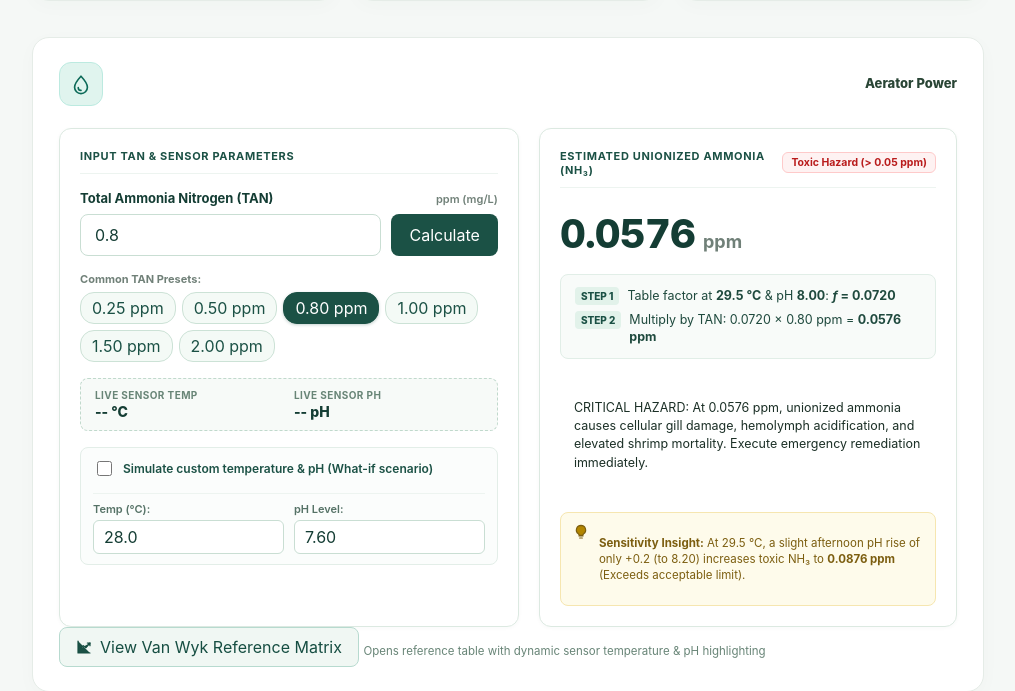
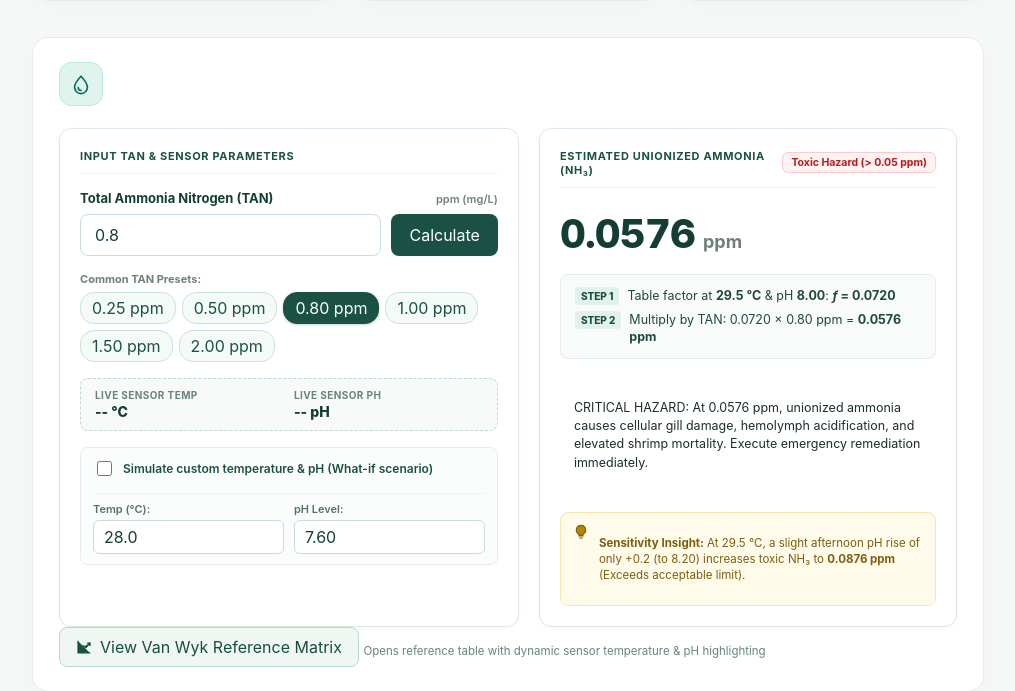
Before and after one commit to gmrdavid/shrimpGuard, a Flask app: template templates/calculators.html in a window 1280 px wide. Shown: the part 2677-3368 px from the top of the page, without its empty margins (258-1273 px from the left). Run offline with Flask 3, Linux system fonts and the light colour scheme; the template is opened without the code that fills it, so the values that code supplies are empty.

Commit message:
auto-commit

```diff
--- a/templates/calculators.html
+++ b/templates/calculators.html
@@ -913,9 +913,7 @@
                             <use href="#icon-droplet"></use>
                         </svg>
                     </div>
-                    <div>
-                            <h2>Aerator Power</h2>
-                        </div>
+
                 </div>
 
                 <div class="ammonia-calc-grid">
```
